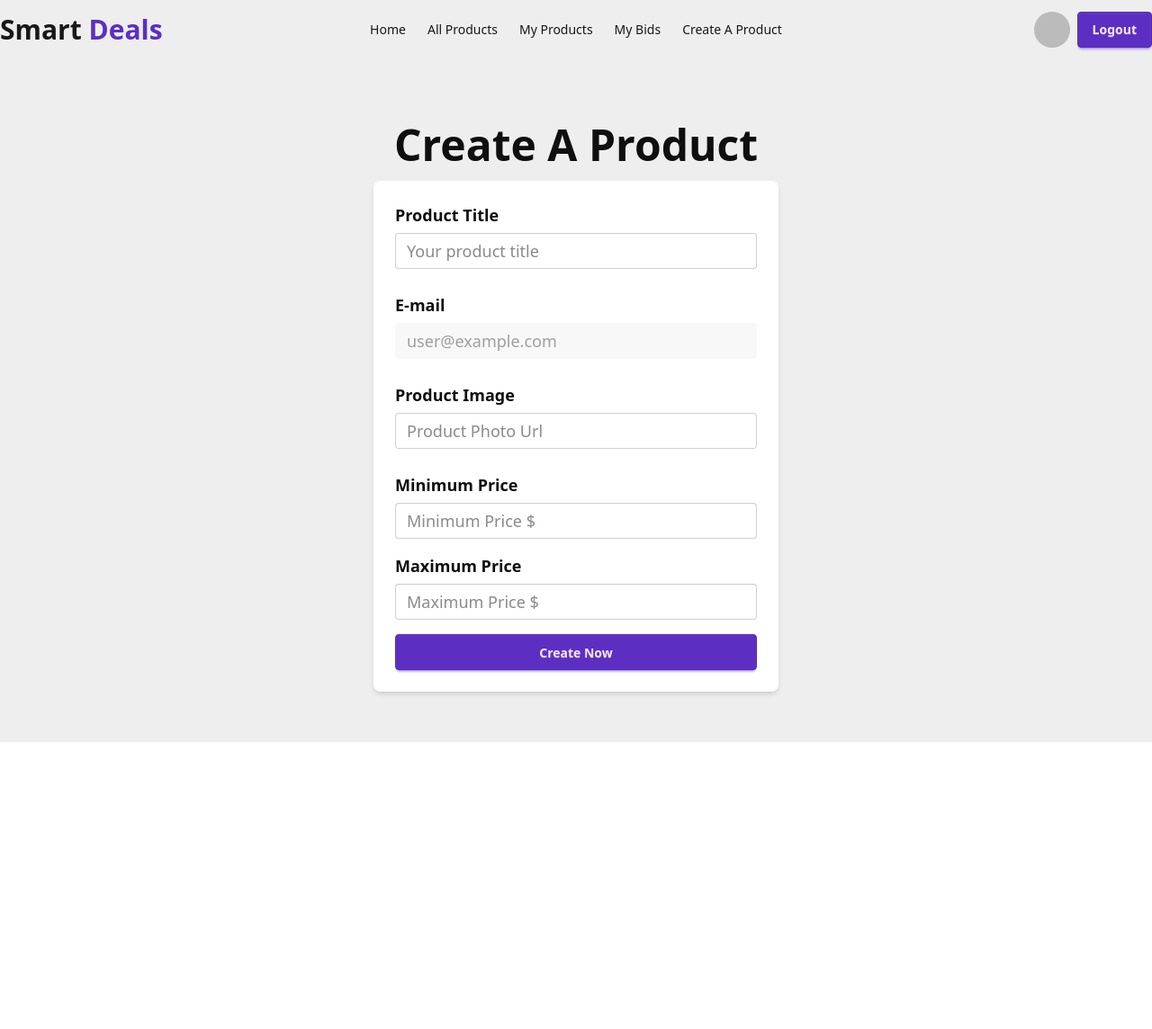
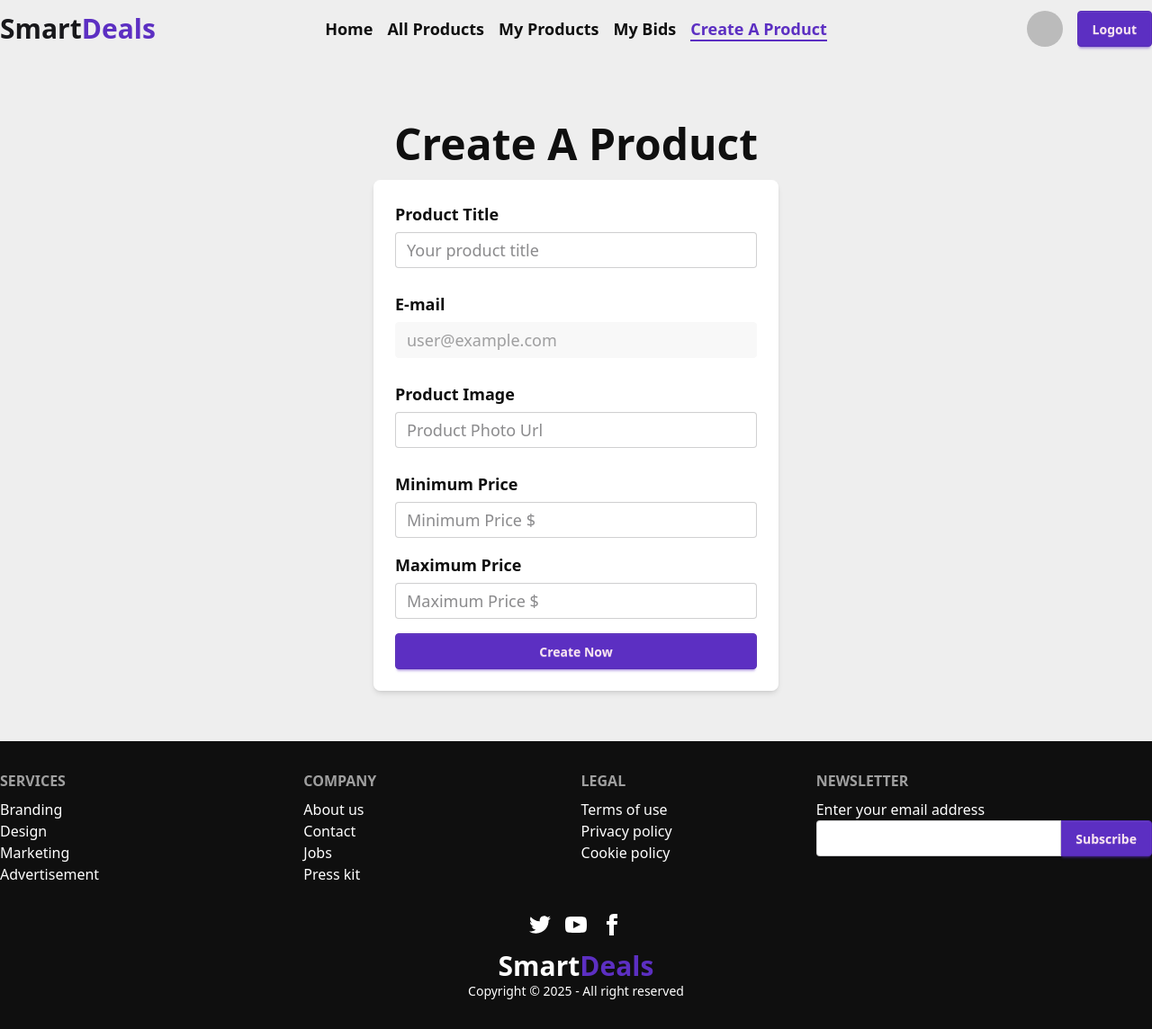
Before and after one commit to shamim1202/smart-deals-client, a React (Vite) app: page /create-a-product in a window 1280 px wide. Shown: the whole page at 90% size. Before the commit the page ends 825 px from the top, so only its background shows below. Built offline with nearby package versions, Linux system fonts and the light colour scheme; no server answers; sample sign-in values are in the browser's storage.

Commit message:
adding a loading component by react loading with framer-motion

```diff
--- a/package.json
+++ b/package.json
@@ -13,9 +13,12 @@
     "@tailwindcss/vite": "^4.1.16",
     "axios": "^1.13.1",
     "firebase": "^12.5.0",
+    "framer-motion": "^12.23.24",
     "react": "^19.1.1",
     "react-dom": "^19.1.1",
+    "react-icons": "^5.5.0",
     "react-router": "^7.9.5",
+    "react-spinners": "^0.17.0",
     "sweetalert2": "^11.26.3",
     "tailwindcss": "^4.1.16"
   },
--- /dev/null
+++ b/src/components/Footer/Footer.jsx
@@ -0,0 +1,114 @@
+import { Link } from "react-router";
+
+const Footer = () => {
+  return (
+    <div className="bg-primary text-white md:py-8 p-5 md:p-0">
+      <div className="md:max-w-7xl mx-auto flex flex-col-reverse md:flex-row md:gap-40 text-center md:text-left">
+        <div className="flex flex-col md:flex-row md:w-full justify-between space-y-3 md:space-y-0">
+          <nav>
+            <h6 className="footer-title">Services</h6>
+            <div className="flex flex-col text-sm md:text-base">
+              <a className="link link-hover">Branding</a>
+              <a className="link link-hover">Design</a>
+              <a className="link link-hover">Marketing</a>
+              <a className="link link-hover">Advertisement</a>
+            </div>
+          </nav>
+
+          <nav>
+            <h6 className="footer-title">Company</h6>
+            <div className="flex flex-col text-sm md:text-base">
+              <a className="link link-hover">About us</a>
+              <a className="link link-hover">Contact</a>
+              <a className="link link-hover">Jobs</a>
+              <a className="link link-hover">Press kit</a>
+            </div>
+          </nav>
+
+          <nav>
+            <h6 className="footer-title">Legal</h6>
+            <div className="flex flex-col text-sm md:text-base">
+              <a className="link link-hover">Terms of use</a>
+              <a className="link link-hover">Privacy policy</a>
+              <a className="link link-hover">Cookie policy</a>
+            </div>
+          </nav>
+        </div>
+
+        {/* ------> Subscribe <------- */}
+        <div className="md:w-6/12 mb-5 md:mb-0">
+          <form>
+            <h6 className="footer-title">Newsletter</h6>
+            <fieldset className="w-full">
+              <label className="text-sm md:text-base">
+                Enter your email address
+              </label>
+              <div className="join w-full">
+                <input
+                  type="text"
+                  placeholder="username@site.com"
+                  className="input input-sm md:input-md input-bordered join-item"
+                />
+                <button className="btn btn-sm md:btn-md btn-secondary join-item">
+                  Subscribe
+                </button>
+              </div>
+            </fieldset>
+          </form>
+        </div>
+      </div>
+
+      <div className="flex flex-col items-center justify-center mt-8">
+        <nav className="flex flex-row items-center justify-center gap-4 mb-4">
+          <a>
+            <svg
+              xmlns="http://www.w3.org/2000/svg"
+              width="24"
+              height="24"
+              viewBox="0 0 24 24"
+              className="fill-current"
+            >
+              <path d="M24 4.557c-.883.392-1.832.656-2.828.775 1.017-.609 1.798-1.574 2.165-2.724-.951.564-2.005.974-3.127 1.195-.897-.957-2.178-1.555-3.594-1.555-3.179 0-5.515 2.966-4.797 6.045-4.091-.205-7.719-2.165-10.148-5.144-1.29 2.213-.669 5.108 1.523 6.574-.806-.026-1.566-.247-2.229-.616-.054 2.281 1.581 4.415 3.949 4.89-.693.188-1.452.232-2.224.084.626 1.956 2.444 3.379 4.6 3.419-2.07 1.623-4.678 2.348-7.29 2.04 2.179 1.397 4.768 2.212 7.548 2.212 9.142 0 14.307-7.721 13.995-14.646.962-.695 1.797-1.562 2.457-2.549z"></path>
+            </svg>
+          </a>
+
+          <a>
+            <svg
+              xmlns="http://www.w3.org/2000/svg"
+              width="24"
+              height="24"
+              viewBox="0 0 24 24"
+              className="fill-current"
+            >
+              <path d="M19.615 3.184c-3.604-.246-11.631-.245-15.23 0-3.897.266-4.356 2.62-4.385 8.816.029 6.185.484 8.549 4.385 8.816 3.6.245 11.626.246 15.23 0 3.897-.266 4.356-2.62 4.385-8.816-.029-6.185-.484-8.549-4.385-8.816zm-10.615 12.816v-8l8 3.993-8 4.007z"></path>
+            </svg>
+          </a>
+
+          <a>
+            <svg
+              xmlns="http://www.w3.org/2000/svg"
+              width="24"
+              height="24"
+              viewBox="0 0 24 24"
+              className="fill-current"
+            >
+              <path d="M9 8h-3v4h3v12h5v-12h3.642l.358-4h-4v-1.667c0-.955.192-1.333 1.115-1.333h2.885v-5h-3.808c-3.596 0-5.192 1.583-5.192 4.615v3.385z"></path>
+            </svg>
+          </a>
+        </nav>
+
+        <aside className="flex flex-col items-center justify-center">
+          <Link to="/" className="font-bold md:font-extrabold md:text-3xl">
+            Smart
+            <span className="text-secondary md:font-extrabold">Deals</span>
+          </Link>
+          <p className="text-xs md:text-sm">
+            Copyright © {new Date().getFullYear()} - All right reserved
+          </p>
+        </aside>
+      </div>
+    </div>
+  );
+};
+
+export default Footer;
--- a/src/components/Home/Home.jsx
+++ b/src/components/Home/Home.jsx
@@ -1,9 +1,17 @@
+import { useContext } from "react";
+import { AuthContext } from "../../context/AuthContext";
 import LatestProducts from "../LatestProducts/LatestProducts";
+import Loading from "../Loading/Loading";
 
 const latestProductPromise = fetch(
   "https://smart-deals-server-seven.vercel.app/latest-products"
 ).then((res) => res.json());
 const Home = () => {
+  const { loading } = useContext(AuthContext);
+
+  if(loading) {
+    return <Loading></Loading>
+  }
   return (
     <div className="md:max-w-7xl mx-auto">
       <LatestProducts
--- /dev/null
+++ b/src/components/Loading/Loading.jsx
@@ -0,0 +1,30 @@
+// src/components/Loading.jsx
+import { AnimatePresence, motion } from "framer-motion";
+import { FadeLoader } from "react-spinners";
+
+const Loading = ({ message = "Loading...", color = "#3B82F6", size = 20 }) => {
+  return (
+    <AnimatePresence>
+      <motion.div
+        key="loader"
+        initial={{ opacity: 0 }}
+        animate={{ opacity: 1 }}
+        exit={{ opacity: 0 }}
+        transition={{ duration: 0.4, ease: "easeInOut" }}
+        className="flex flex-col items-center justify-center min-h-screen bg-gray-50"
+      >
+        <FadeLoader
+          color={color}
+          loading={true}
+          height={size}
+          width={4}
+          radius={2}
+          margin={2}
+        />
+        <p className="mt-4 text-gray-700 text-lg">{message}</p>
+      </motion.div>
+    </AnimatePresence>
+  );
+};
+
+export default Loading;
--- a/src/components/Login/Login.jsx
+++ b/src/components/Login/Login.jsx
@@ -1,9 +1,42 @@
-import { Link } from "react-router";
+import { useContext } from "react";
+import { Link, useLocation, useNavigate } from "react-router";
+import { AuthContext } from "../../context/AuthContext";
 
 const Login = () => {
+  const location = useLocation();
+  const navigate = useNavigate();
+  const { user, googleLogin } = useContext(AuthContext);
+
+  const from = location.state?.from?.pathname || "/";
+
   const handleGoogleLogin = () => {
-    console.log("clicked");
+    googleLogin()
+      .then((res) => {
+        console.log(res.user);
+        const newUser = {
+          name: res.user.displayName,
+          email: res.user.email,
+          photo: res.user.photoURL,
+        };
+        fetch("https://smart-deals-server-seven.vercel.app/users", {
+          method: "POST",
+          headers: {
+            "content-type": "application/json",
+          },
+          body: JSON.stringify(newUser),
+        })
+          .then((res) => res.json())
+          .then((data) => {
+            console.log("data after save", data);
+          });
+        navigate(from, { replace: true });
+        console.log(location);
+      })
+      .catch((err) => {
+        console.log(err);
+      });
   };
+
   return (
     <div className="hero bg-base-200 min-h-screen">
       <div className="card bg-base-100 w-full max-w-sm shrink-0 shadow-2xl md:py-5">
--- a/src/components/Navbar/Navbar.jsx
+++ b/src/components/Navbar/Navbar.jsx
@@ -1,27 +1,47 @@
-import { useContext } from "react";
-import { Link } from "react-router";
+import { useContext, useState } from "react";
+import { GiHamburgerMenu } from "react-icons/gi";
+import { IoClose } from "react-icons/io5";
+import { Link, NavLink } from "react-router";
 import { AuthContext } from "../../context/AuthContext";
 
 const Navbar = () => {
   const { user, logOut } = useContext(AuthContext);
+  const [Open, setOpen] = useState(false);
+
+  // Navlink Class
+  const navLinkClass = ({ isActive }) =>
+    isActive
+      ? "text-secondary border-b-2 border-secondary"
+      : "text-primary hover:text-secondary border-b-2 border-transparent";
+
   const links = (
     <>
       <li>
-        <Link to="/">Home</Link>
+        <NavLink to="/" end className={navLinkClass}>
+          Home
+        </NavLink>
       </li>
       <li>
-        <Link to="/allproducts">All Products</Link>
+        <NavLink to="/allproducts" className={navLinkClass}>
+          All Products
+        </NavLink>
       </li>
       {user && (
         <>
           <li>
-            <Link to="/myproducts">My Products</Link>
+            <NavLink to="/myproducts" className={navLinkClass}>
+              My Products
+            </NavLink>
           </li>
           <li>
-            <Link to="/mybids">My Bids</Link>
+            <NavLink to="/mybids" className={navLinkClass}>
+              My Bids
+            </NavLink>
           </li>
           <li>
-            <Link to="/create-a-product">Create A Product</Link>
+            <NavLink to="/create-a-product" className={navLinkClass}>
+              Create A Product
+            </NavLink>
           </li>
         </>
       )}
@@ -43,45 +63,37 @@ const Navbar = () => {
       <div className="navbar mx-0 px-0">
         <div className="navbar-start">
           <div className="dropdown">
-            <div tabIndex={0} role="button" className="btn btn-ghost lg:hidden">
-              <svg
-                xmlns="http://www.w3.org/2000/svg"
-                className="h-5 w-5"
-                fill="none"
-                viewBox="0 0 24 24"
-                stroke="currentColor"
-              >
-                {" "}
-                <path
-                  strokeLinecap="round"
-                  strokeLinejoin="round"
-                  strokeWidth="2"
-                  d="M4 6h16M4 12h8m-8 6h16"
-                />{" "}
-              </svg>
-            </div>
-            <ul
-              tabIndex="-1"
-              className="menu menu-sm dropdown-content bg-base-100 rounded-box z-1 mt-3 w-52 p-2 shadow"
+            <button
+              onClick={() => setOpen(!Open)} // <-- new
+              className="btn btn-ghost lg:hidden"
+              aria-label="Menu"
             >
-              {links}
-            </ul>
+              {Open ? (
+                <IoClose className="w-6 h-6" />
+              ) : (
+                <GiHamburgerMenu className="w-5 h-5" />
+              )}
+            </button>
+            {Open && (
+              <ul className="menu menu-sm dropdown-content bg-base-100 rounded-box mt-2 w-36 p-2 shadow absolute top-full left-2 z-50 lg:hidden">
+                {links}
+              </ul>
+            )}
           </div>
           <Link to="/" className="font-bold md:font-extrabold md:text-3xl">
-            Smart{" "}
-            <span className="text-secondary md:font-extrabold">Deals</span>
+            Smart<span className="text-secondary md:font-extrabold">Deals</span>
           </Link>
         </div>
 
-        <div className="navbar-center hidden lg:flex">
-          <ul className="menu menu-horizontal px-1">{links}</ul>
+        <div className="navbar-center hidden lg:flex md:font-semibold">
+          <ul className="flex items-center md:gap-4 md:text-lg">{links}</ul>
         </div>
 
         <div className="navbar-end">
           {user ? (
-            <div className="flex items-center md:gap-2">
+            <div className="flex items-center gap-2 md:gap-4">
               <img
-                className="rounded-full md:w-10 "
+                className="rounded-full w-8 md:w-10 "
                 src={user.photoURL}
                 alt=""
                 title={user.displayName}
--- a/src/components/ProductDetails/ProductDetails.jsx
+++ b/src/components/ProductDetails/ProductDetails.jsx
@@ -195,13 +195,13 @@ const ProductDetails = () => {
                 </p>
                 <p className="flex items-center md:gap-4">
                   <strong>Status:</strong>{" "}
-                  <div>{status === "sold" ? `Sold` : "Pending"}</div>
+                  <span>{status === "sold" ? `Sold` : "Pending"}</span>
                 </p>
               </div>
             </div>
 
             {/* Buy button with product bid modal form */}
-            <button
+            <div
               onClick={handleBidModal}
               className="w-full md:text-lg btn btn-secondary"
             >
@@ -292,7 +292,7 @@ const ProductDetails = () => {
                   </div>
                 </div>
               </dialog>
-            </button>
+            </div>
           </div>
         </div>
       </section>
--- a/src/context/AuthProvider.jsx
+++ b/src/context/AuthProvider.jsx
@@ -51,7 +51,7 @@ const AuthProvider = ({ children }) => {
         })
           .then((res) => res.json())
           .then((data) => {
-            console.log("after token called data", data.token);
+            // console.log("after token called data", data.token);
             localStorage.setItem("token", data.token);
           });
       }
--- a/src/layout/RootLayout.jsx
+++ b/src/layout/RootLayout.jsx
@@ -1,4 +1,5 @@
 import { Outlet } from "react-router";
+import Footer from "../components/Footer/Footer";
 import Navbar from "../components/Navbar/Navbar";
 
 const RootLayout = () => {
@@ -6,6 +7,7 @@ const RootLayout = () => {
     <div className="bg-base-300">
       <Navbar></Navbar>
       <Outlet></Outlet>
+      <Footer></Footer>
     </div>
   );
 };
--- a/src/routes/PrivateRoutes.jsx
+++ b/src/routes/PrivateRoutes.jsx
@@ -13,7 +13,8 @@ const PrivateRoutes = ({ children }) => {
   if (user) {
     return children;
   }
-  return <Navigate state={location?.pathname} to="/login"></Navigate>
+  // return <Navigate to="/login" state={location?.pathname}></Navigate>
+  return <Navigate to="/login" state={{ from: location }} replace> </Navigate>;
 
 };
 
```
Also changed, not shown: 1 other file (tests, documents, lock files or other folders).
